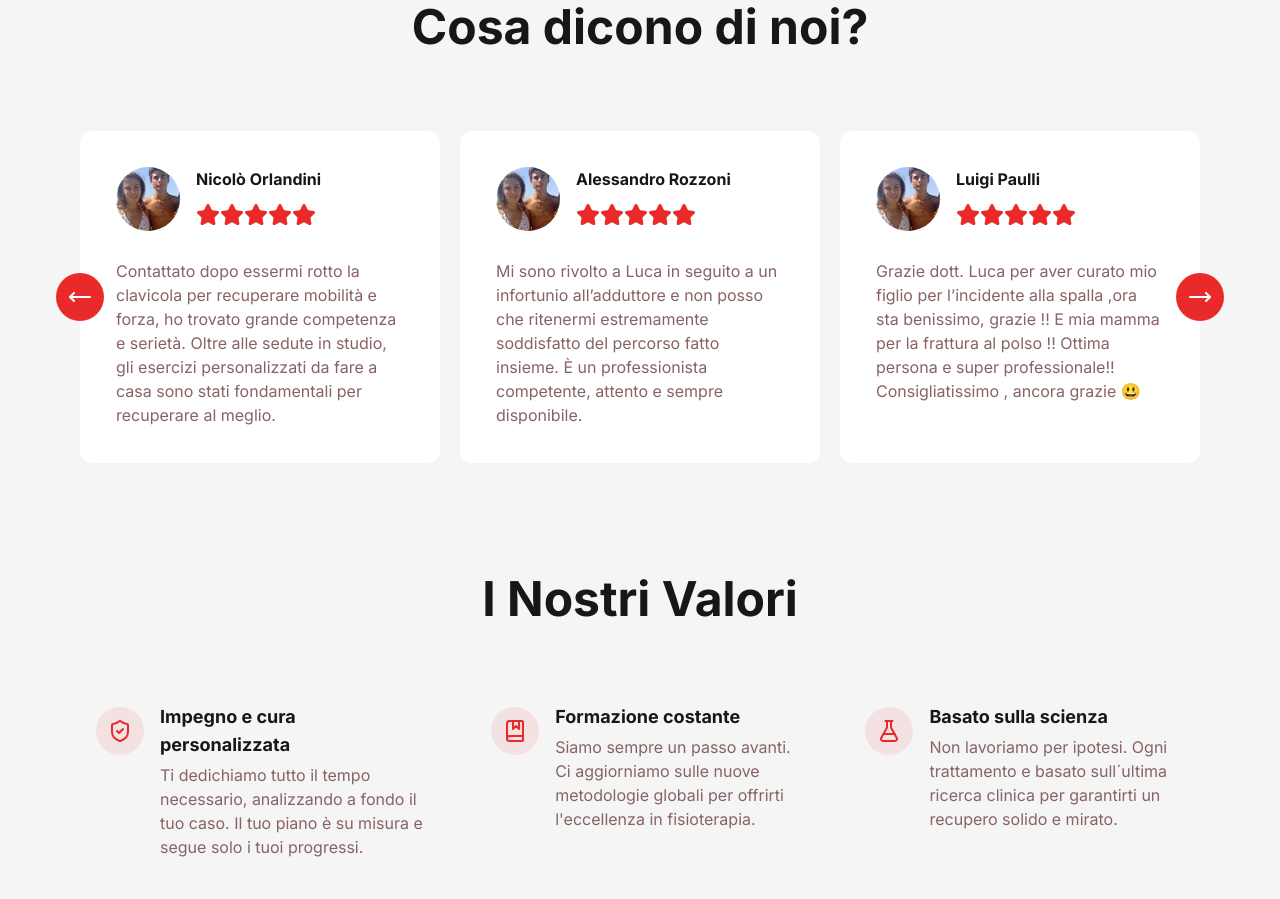
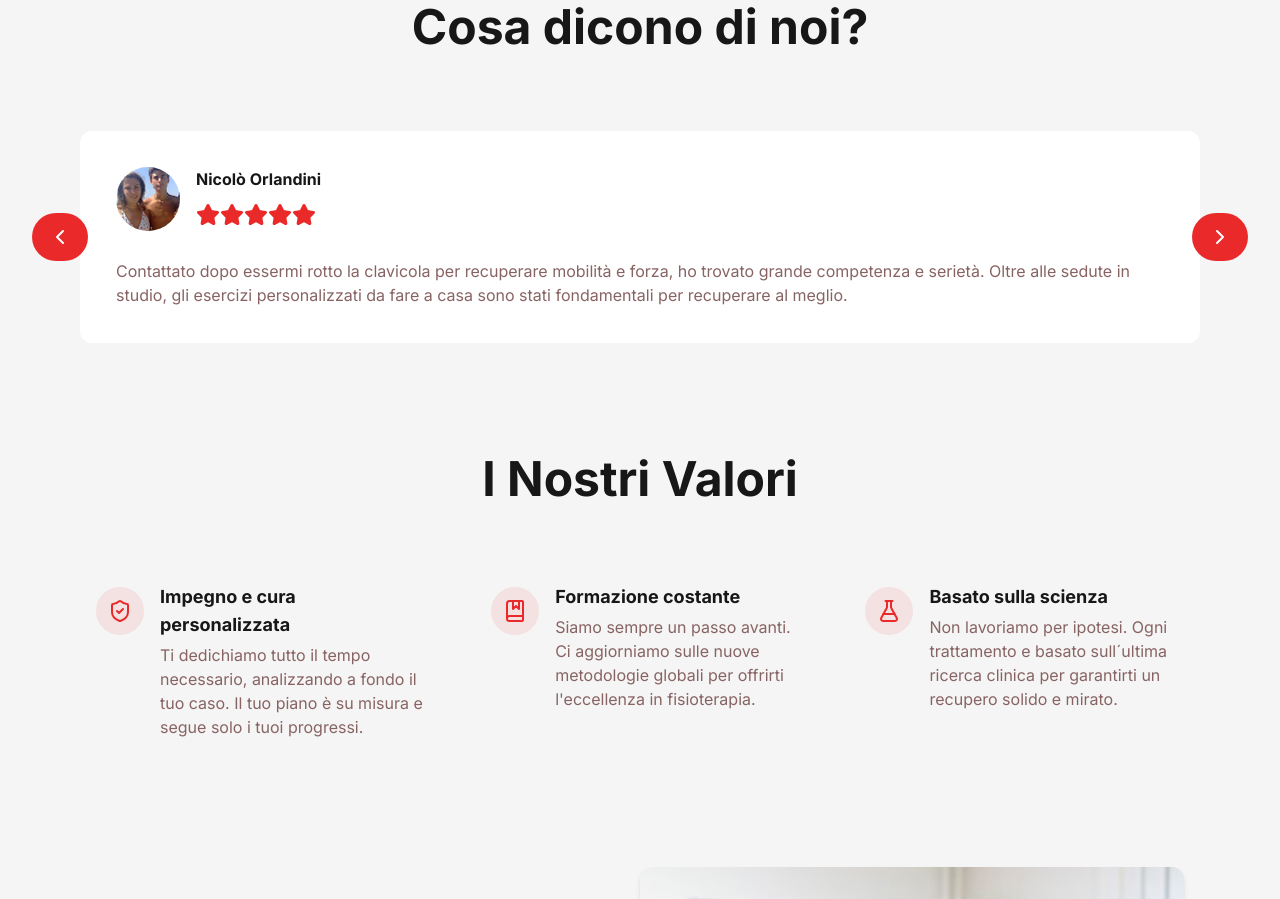
Before and after one commit to criisvy/dal-fisio-website, a Next.js app: page / in a window 1280 px wide. Shown: the part 2580-3479 px from the top of the page. Built offline with nearby package versions, Linux system fonts and the light colour scheme.

Commit message:
Carrousel install

```diff
--- a/package.json
+++ b/package.json
@@ -13,8 +13,10 @@
     "@radix-ui/react-accordion": "^1.2.12",
     "class-variance-authority": "^0.7.1",
     "clsx": "^2.1.1",
+    "embla-carousel-react": "^8.6.0",
     "lucide-react": "^0.554.0",
-    "next": "16.0.3",
+    "next": "^16.1.6",
+    "radix-ui": "^1.4.3",
     "react": "19.2.0",
     "react-dom": "19.2.0",
     "tailwind-merge": "^3.4.0"
--- a/src/app/globals.css
+++ b/src/app/globals.css
@@ -21,45 +21,7 @@
   --color-whatsapp: var(--whatsapp);
 }
 
-@layer components {
-  .custom-details {
-    border-block-end: 3px solid var(--primary);
-    margin-block: 0.5rem;
-    padding-block: 0.5rem;
-  }
-
-  .custom-details summary {
-    position: relative;
-    anchor-name: --summary;
-  }
-
-  .custom-details summary::marker {
-    content: "";
-  }
-  .custom-details summary::after,
-  summary::before {
-    content: "";
-    border-block-start: 3px solid orangered;
-    height: 0;
-    width: 1rem;
-
-    inset-block-start: 50%;
-    inset-inline-end: 0;
-
-    position: absolute;
-    position-anchor: --summary;
-    position-area: top end;
-  }
-  .custom-details summary::after {
-    transform: rotate(90deg);
-    transform-origin: 50%;
-  }
-  .custom-details[open] summary::after {
-    transform: rotate(0deg);
-}
-  }
-
-  body {
+body {
   background: var(--background);
   color: var(--foreground);
 }
--- a/src/app/page.jsx
+++ b/src/app/page.jsx
@@ -22,6 +22,13 @@
 import CardContainer from "@/components/CardContainer";
 import Review from "@/components/Review";
 import { useState } from "react";
+import {
+  Carousel,
+  CarouselContent,
+  CarouselItem,
+  CarouselNext,
+  CarouselPrevious,
+} from "@/components/ui/carousel";
 
 const accordionDefaultState = {
   visita: false,
@@ -202,18 +209,10 @@
         <h2 className="mb-7 text-center text-4xl font-bold sm:mb-20 sm:text-5xl">
           Cosa dicono di noi?
         </h2>
-        <div className="relative flex flex-col gap-5 sm:flex-row">
-          <button className="group hidden cursor-pointer rounded-xl sm:absolute sm:top-1/2 sm:-left-6 sm:block sm:-translate-y-1/2">
-            <RoundedIconWrapper className="bg-primary group-hover:bg-primary-background group-hover:scale-110">
-              <MoveLeft className="group-hover:text-primary text-white"></MoveLeft>
-            </RoundedIconWrapper>
-          </button>
-          <button className="group hidden cursor-pointer rounded-xl sm:absolute sm:top-1/2 sm:-right-6 sm:block sm:-translate-y-1/2">
-            <RoundedIconWrapper className="bg-primary group-hover:bg-primary-background group-hover:scale-110">
-              <MoveRight className="group-hover:text-primary text-white"></MoveRight>
-            </RoundedIconWrapper>
-          </button>
 
+        <Carousel>
+          <CarouselContent>
+            <CarouselItem>
               <Review
                 imageSrc="/images/Avatarexample.jpg"
                 imageAlt=""
@@ -223,7 +222,8 @@
               in studio, gli esercizi personalizzati da fare a casa sono stati
               fondamentali per recuperare al meglio."
               ></Review>
-
+            </CarouselItem>
+            <CarouselItem>
               <Review
                 imageSrc="/images/Avatarexample.jpg"
                 imageAlt=""
@@ -233,7 +233,8 @@
               fatto insieme. È un professionista competente, attento e sempre
               disponibile."
               ></Review>
-
+            </CarouselItem>
+            <CarouselItem>
               <Review
                 imageSrc="/images/Avatarexample.jpg"
                 imageAlt=""
@@ -243,7 +244,11 @@
               al polso !! Ottima persona e super professionale!!
               Consigliatissimo , ancora grazie 😃"
               ></Review>
-        </div>
+            </CarouselItem>
+          </CarouselContent>
+          <CarouselPrevious />
+          <CarouselNext />
+        </Carousel>
       </section>
       <section className="sm:bg-background mt-7 rounded-xl bg-white p-4 sm:mt-24">
         <h2 className="mb-7 text-center text-4xl font-bold sm:mb-20 sm:text-5xl">
--- a/src/components/ui/accordion.jsx
+++ /dev/null
@@ -1,64 +0,0 @@
-"use client"
-
-import * as React from "react"
-import * as AccordionPrimitive from "@radix-ui/react-accordion"
-import { ChevronDownIcon } from "lucide-react"
-
-import { cn } from "@/lib/utils"
-
-function Accordion({
-  ...props
-}) {
-  return <AccordionPrimitive.Root data-slot="accordion" {...props} />;
-}
-
-function AccordionItem({
-  className,
-  ...props
-}) {
-  return (
-    <AccordionPrimitive.Item
-      data-slot="accordion-item"
-      className={cn("border-b last:border-b-0", className)}
-      {...props} />
-  );
-}
-
-function AccordionTrigger({
-  className,
-  children,
-  ...props
-}) {
-  return (
-    <AccordionPrimitive.Header className="flex">
-      <AccordionPrimitive.Trigger
-        data-slot="accordion-trigger"
-        className={cn(
-          "focus-visible:border-ring focus-visible:ring-ring/50 flex flex-1 items-start justify-between gap-4 rounded-md py-4 text-left text-sm font-medium transition-all outline-none hover:underline focus-visible:ring-[3px] disabled:pointer-events-none disabled:opacity-50 [&[data-state=open]>svg]:rotate-180",
-          className
-        )}
-        {...props}>
-        {children}
-        <ChevronDownIcon
-          className="text-muted-foreground pointer-events-none size-4 shrink-0 translate-y-0.5 transition-transform duration-200" />
-      </AccordionPrimitive.Trigger>
-    </AccordionPrimitive.Header>
-  );
-}
-
-function AccordionContent({
-  className,
-  children,
-  ...props
-}) {
-  return (
-    <AccordionPrimitive.Content
-      data-slot="accordion-content"
-      className="data-[state=closed]:animate-accordion-up data-[state=open]:animate-accordion-down overflow-hidden text-sm"
-      {...props}>
-      <div className={cn("pt-0 pb-4", className)}>{children}</div>
-    </AccordionPrimitive.Content>
-  );
-}
-
-export { Accordion, AccordionItem, AccordionTrigger, AccordionContent }
--- a/src/components/ui/carousel.jsx
+++ b/src/components/ui/carousel.jsx
@@ -0,0 +1,219 @@
+"use client";
+
+import * as React from "react";
+import useEmblaCarousel from "embla-carousel-react";
+
+import { cn } from "@/lib/utils";
+import Button from "../Button";
+import { ChevronLeftIcon, ChevronRightIcon } from "lucide-react";
+
+const CarouselContext = React.createContext(null);
+
+function useCarousel() {
+  const context = React.useContext(CarouselContext);
+
+  if (!context) {
+    throw new Error("useCarousel must be used within a <Carousel />");
+  }
+
+  return context;
+}
+
+function Carousel({
+  orientation = "horizontal",
+  opts,
+  setApi,
+  plugins,
+  className,
+  children,
+  ...props
+}) {
+  const [carouselRef, api] = useEmblaCarousel(
+    {
+      ...opts,
+      axis: orientation === "horizontal" ? "x" : "y",
+    },
+    plugins,
+  );
+
+  const [canScrollPrev, setCanScrollPrev] = React.useState(false);
+  const [canScrollNext, setCanScrollNext] = React.useState(false);
+
+  const onSelect = React.useCallback((api) => {
+    if (!api) return;
+    setCanScrollPrev(api.canScrollPrev());
+    setCanScrollNext(api.canScrollNext());
+  }, []);
+
+  const scrollPrev = React.useCallback(() => {
+    if (api) api.scrollPrev();
+  }, [api]);
+
+  const scrollNext = React.useCallback(() => {
+    if (api) api.scrollNext();
+  }, [api]);
+
+  const handleKeyDown = React.useCallback(
+    (event) => {
+      if (event.key === "ArrowLeft") {
+        event.preventDefault();
+        scrollPrev();
+      } else if (event.key === "ArrowRight") {
+        event.preventDefault();
+        scrollNext();
+      }
+    },
+    [scrollPrev, scrollNext],
+  );
+
+  React.useEffect(() => {
+    if (!api || !setApi) return;
+    setApi(api);
+  }, [api, setApi]);
+
+  React.useEffect(() => {
+    if (!api) return;
+    onSelect(api);
+    api.on("reInit", onSelect);
+    api.on("select", onSelect);
+
+    return () => {
+      if (api) api.off("select", onSelect);
+    };
+  }, [api, onSelect]);
+
+  return (
+    <CarouselContext.Provider
+      value={{
+        carouselRef,
+        api,
+        opts,
+        orientation:
+          orientation || (opts?.axis === "y" ? "vertical" : "horizontal"),
+        scrollPrev,
+        scrollNext,
+        canScrollPrev,
+        canScrollNext,
+      }}
+    >
+      <div
+        onKeyDownCapture={handleKeyDown}
+        className={cn("relative", className)}
+        role="region"
+        aria-roledescription="carousel"
+        data-slot="carousel"
+        {...props}
+      >
+        {children}
+      </div>
+    </CarouselContext.Provider>
+  );
+}
+
+function CarouselContent({ className, ...props }) {
+  const { carouselRef, orientation } = useCarousel();
+
+  return (
+    <div
+      ref={carouselRef}
+      className="overflow-hidden"
+      data-slot="carousel-content"
+    >
+      <div
+        className={cn(
+          "flex",
+          orientation === "horizontal" ? "-ml-4" : "-mt-4 flex-col",
+          className,
+        )}
+        {...props}
+      />
+    </div>
+  );
+}
+
+function CarouselItem({ className, ...props }) {
+  const { orientation } = useCarousel();
+
+  return (
+    <div
+      role="group"
+      aria-roledescription="slide"
+      data-slot="carousel-item"
+      className={cn(
+        "min-w-0 shrink-0 grow-0 basis-full",
+        orientation === "horizontal" ? "pl-4" : "pt-4",
+        className,
+      )}
+      {...props}
+    />
+  );
+}
+
+function CarouselPrevious({
+  className,
+  variant = "outline",
+  size = "icon-sm",
+  ...props
+}) {
+  const { orientation, scrollPrev, canScrollPrev } = useCarousel();
+
+  return (
+    <Button
+      data-slot="carousel-previous"
+      variant={variant}
+      size={size}
+      className={cn(
+        "absolute touch-manipulation rounded-full",
+        orientation === "horizontal"
+          ? "top-1/2 -left-12 -translate-y-1/2"
+          : "-top-12 left-1/2 -translate-x-1/2 rotate-90",
+        className,
+      )}
+      disabled={!canScrollPrev}
+      onClick={scrollPrev}
+      {...props}
+    >
+      <ChevronLeftIcon />
+      <span className="sr-only">Previous slide</span>
+    </Button>
+  );
+}
+
+function CarouselNext({
+  className,
+  variant = "outline",
+  size = "icon-sm",
+  ...props
+}) {
+  const { orientation, scrollNext, canScrollNext } = useCarousel();
+
+  return (
+    <Button
+      data-slot="carousel-next"
+      variant={variant}
+      size={size}
+      className={cn(
+        "absolute touch-manipulation rounded-full",
+        orientation === "horizontal"
+          ? "top-1/2 -right-12 -translate-y-1/2"
+          : "-bottom-12 left-1/2 -translate-x-1/2 rotate-90",
+        className,
+      )}
+      disabled={!canScrollNext}
+      onClick={scrollNext}
+      {...props}
+    >
+      <ChevronRightIcon />
+      <span className="sr-only">Next slide</span>
+    </Button>
+  );
+}
+
+export {
+  Carousel,
+  CarouselContent,
+  CarouselItem,
+  CarouselPrevious,
+  CarouselNext,
+  useCarousel,
+};
```
Also changed, not shown: 1 other file (tests, documents, lock files or other folders). Lines whose indentation alone changed are shown as unchanged.
